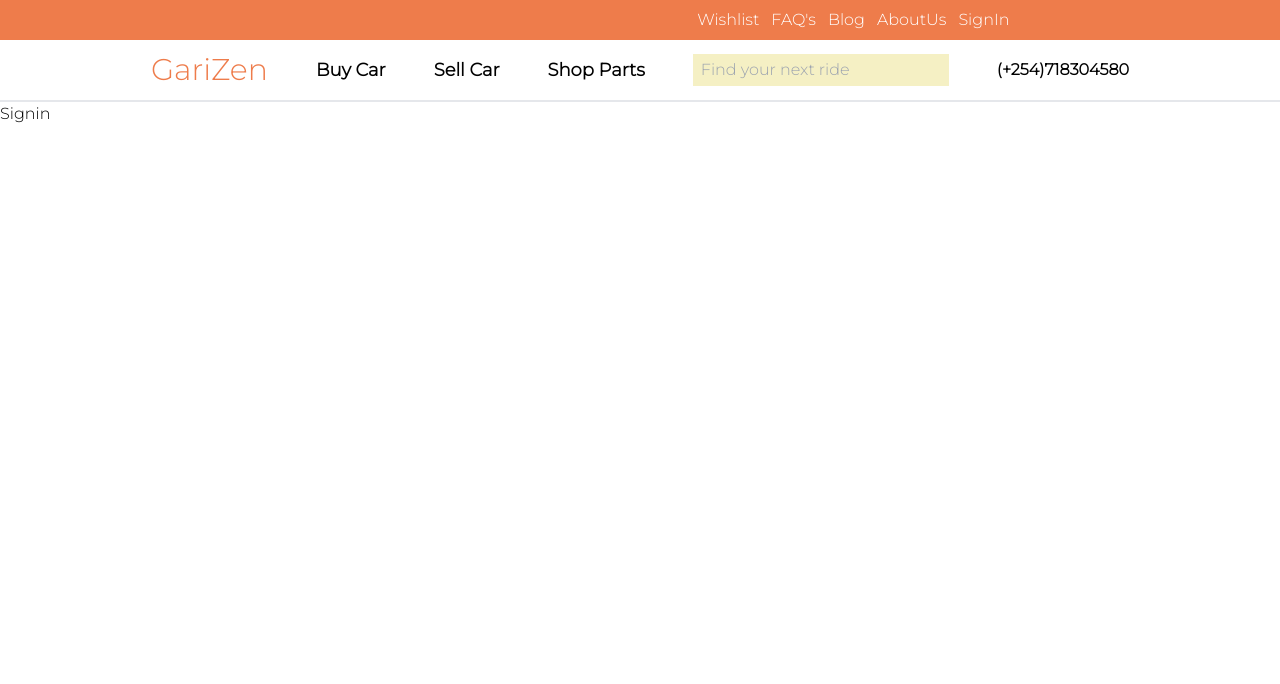
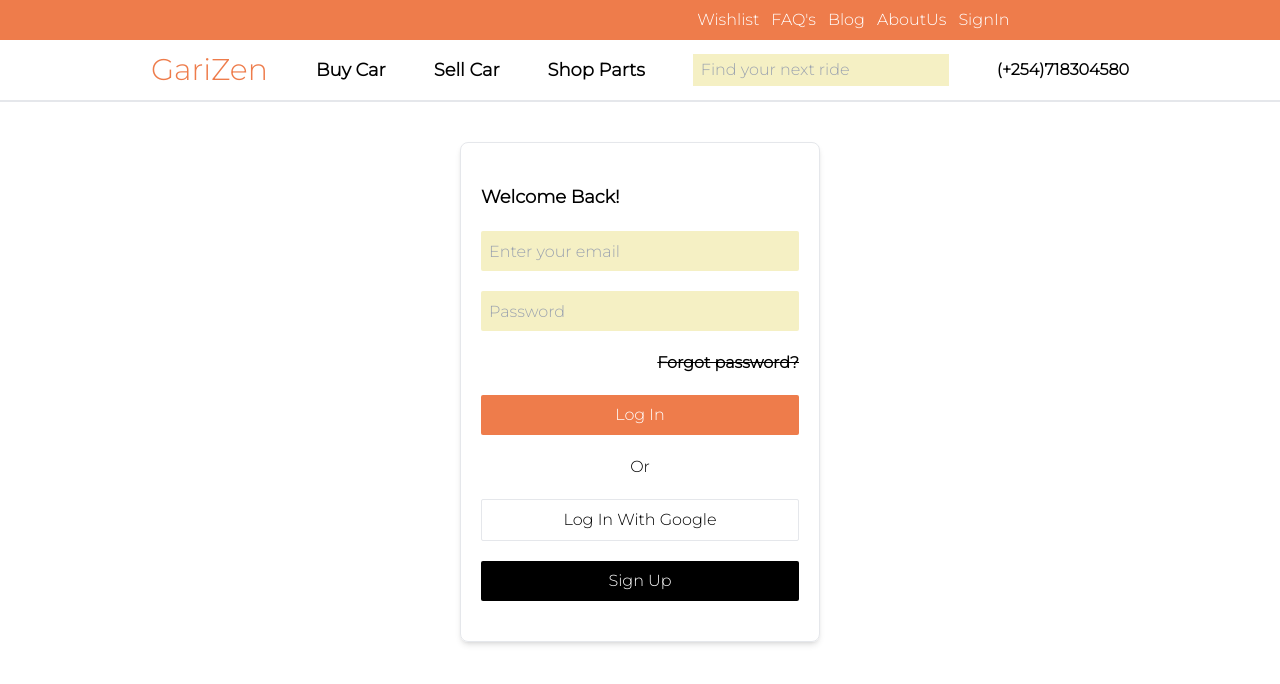
Before and after one commit to JosephMumo/Dealership, a React (Vite) app in the folder gariZen/: page /signin in a window 1280 px wide. Shown: the top 684 px of the page. Built offline with nearby package versions, Linux system fonts and the light colour scheme.

Commit message:
updated the login page

```diff
--- a/gariZen/src/pages/Signin.jsx
+++ b/gariZen/src/pages/Signin.jsx
@@ -2,7 +2,22 @@ import React from 'react'
 
 const Signin = () => {
   return (
-    <div>Signin</div>
+    <div className='w-full grid place-items-center bg-white p-10'>
+      <div className='w-full md:w-[30%] p-5 md:py-10 rounded-lg border shadow-md'>
+        <form className='w-full space-y-5'>
+          <h1 className='font-bold text-lg'>Welcome Back!</h1>
+          <input type='email' placeholder='Enter your email' id='email' name='email' className='bg-basic h-10 rounded-sm outline-none px-2 w-full' />
+          <input type='password' placeholder='Password' id='password' name='password' className='bg-basic h-10 rounded-sm outline-none px-2 w-full' />
+          <div className=' w-full flex justify-end'>
+            <a className='font-semibold line-through'>Forgot password?</a>
+          </div>
+          <button className='w-full py-2 bg-primary rounded-sm text-white hover:translate-y-1'>Log In</button>
+          <p className='text-center'>Or</p>
+          <button className='w-full py-2 border border-grey-100 hover:border-black rounded-sm text-black'>Log In With Google</button>
+          <button className='w-full py-2 rounded-sm text-white hover:text-black bg-black hover:bg-white hover:border hover:border-black'>Sign Up</button>
+        </form>
+      </div>
+    </div>
   )
 }
 
```
